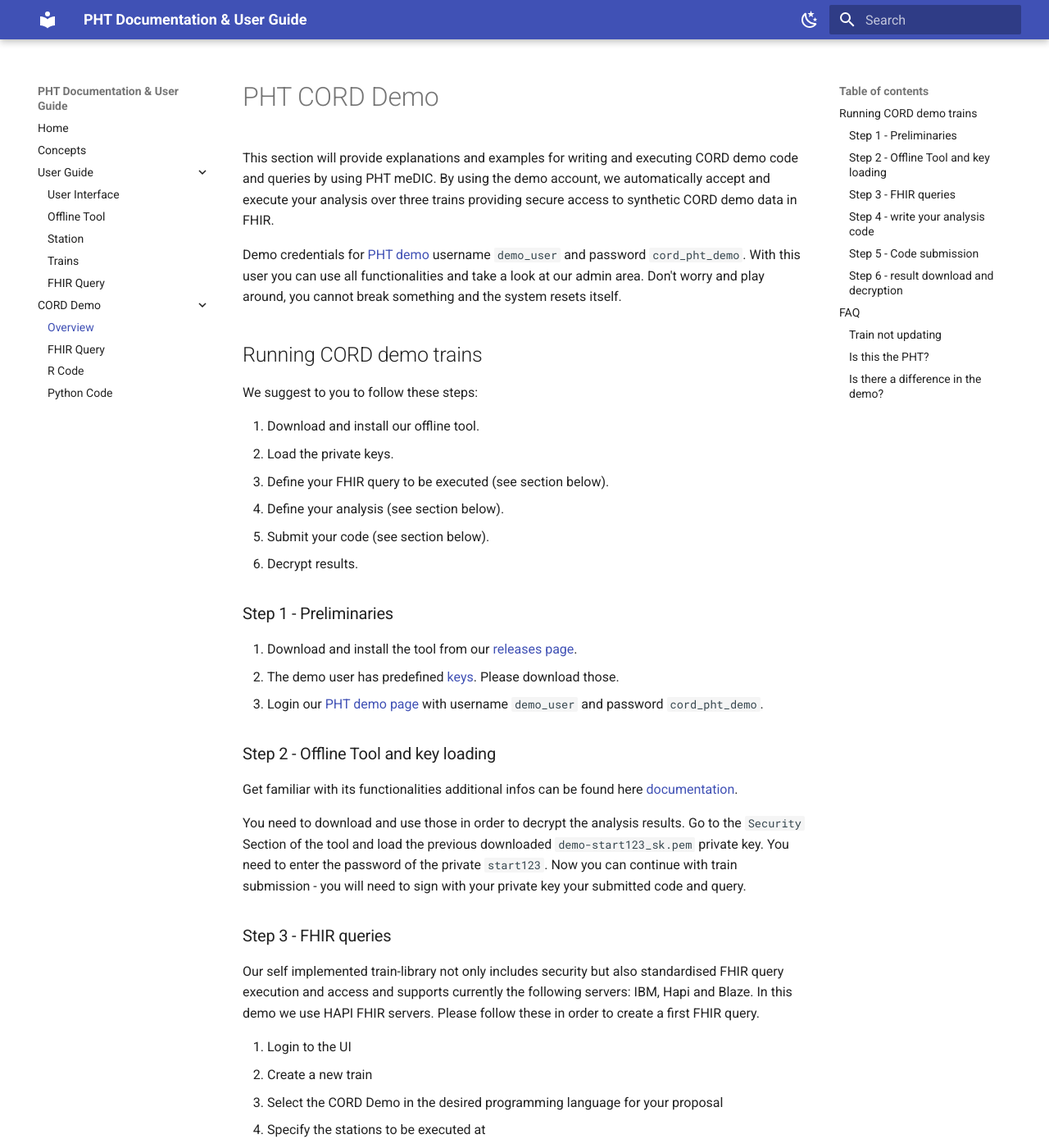
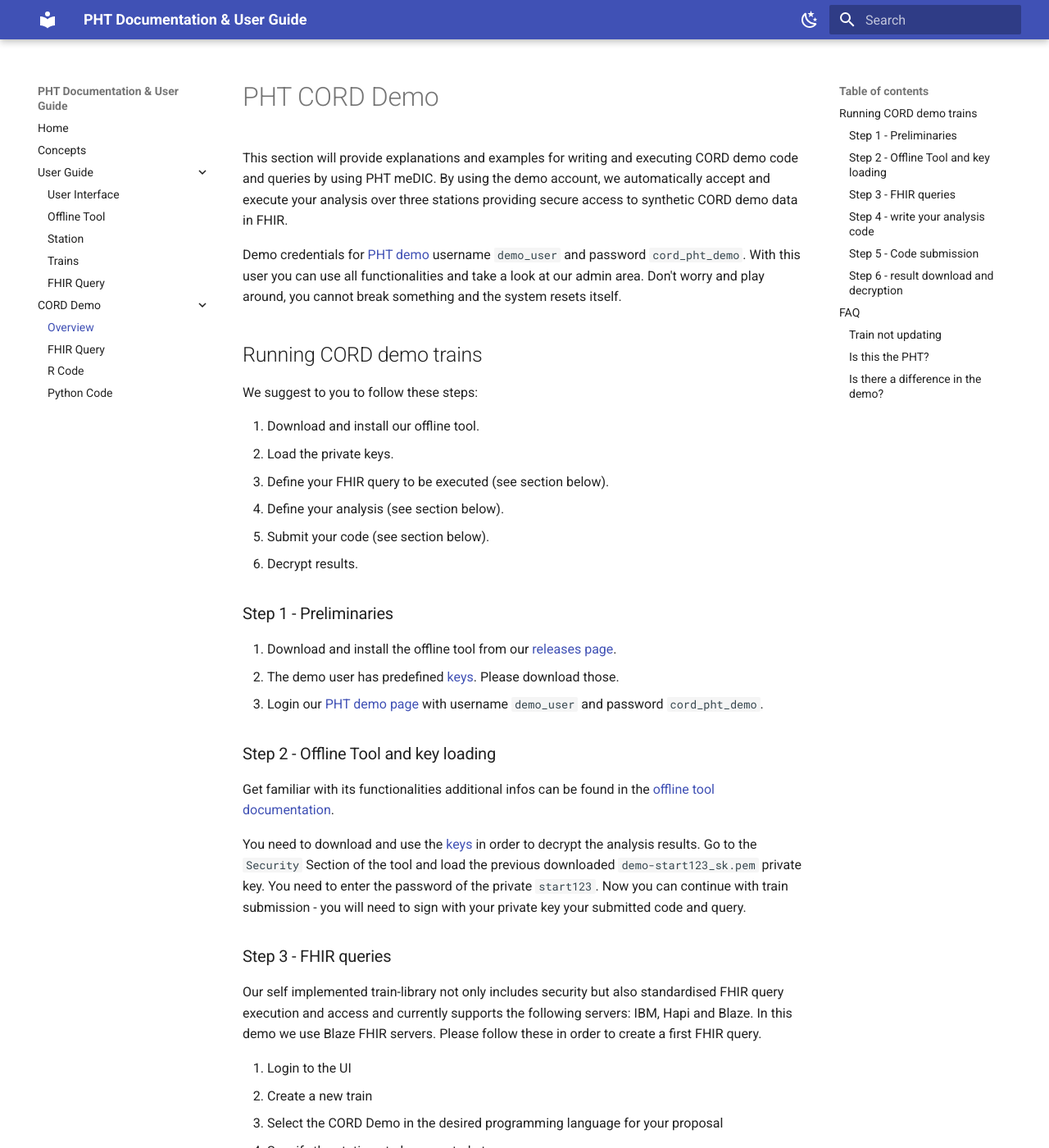
Before and after one commit to PHT-Medic/documentation, an MkDocs documentation site: the page built from docs/cord_demo/cord_demo.md, in a window 1280 px wide and 1400 px high. Shown: the whole window at 82% size. Built offline with MkDocs 1.6.1 and Material for MkDocs 9.7.7, drawn with Linux system fonts in a browser that asks for light colours; some of the changed text lies outside the part shown.

Commit message:
updated internal links

```diff
--- a/docs/cord_demo/cord_demo.md
+++ b/docs/cord_demo/cord_demo.md
@@ -1,9 +1,10 @@
 # PHT CORD Demo
 This section will provide explanations and examples for writing and executing CORD demo code and queries by using PHT meDIC.
-By using the demo account, we automatically accept and execute your analysis over three trains providing secure access to synthetic
+By using the demo account, we automatically accept and execute your analysis over three stations providing secure access to synthetic
 CORD demo data in FHIR.
 
-Demo credentials for [PHT demo](https://demo.personalhealthtrain.de) username ``demo_user`` and password ``cord_pht_demo``. With this user you can use all functionalities and
+Demo credentials for [PHT demo](https://demo.personalhealthtrain.de) username `demo_user` and password `cord_pht_demo`.
+With this user you can use all functionalities and
 take a look at our admin area. Don't worry and play around, you cannot break something and the system resets itself.
 
 ## Running CORD demo trains
@@ -18,23 +19,24 @@ We suggest to you to follow these steps:
 
 
 ### Step 1 - Preliminaries
-1. Download and install the tool from our [releases page](https://github.com/PHT-Medic/offline-tool/releases).
+1. Download and install the offline tool from our [releases page](https://github.com/PHT-Medic/offline-tool/releases).
 2. The demo user has predefined [keys](https://github.com/PHT-Medic/cord-pht-demo/tree/master/cord-demo-keys). Please download those.
-3. Login our [PHT demo page](https://demo.personalhealthtrain.de) with username ``demo_user`` and password ``cord_pht_demo``.
+3. Login our [PHT demo page](https://demo.personalhealthtrain.de) with username `demo_user` and password `cord_pht_demo`.
 
 
 ### Step 2 - Offline Tool and key loading
- Get familiar with its functionalities additional infos can be found here
-[documentation](https://pht-medic.github.io/documentation/offline_tool/).
+ Get familiar with its functionalities additional infos can be found in the
+[offline tool documentation](../user_guide/offline_tool.md).
 
-You need to download and use those in order to decrypt the analysis results.
+You need to download and use the [keys](https://github.com/PHT-Medic/cord-pht-demo/tree/master/cord-demo-keys) in order
+to decrypt the analysis results.
 Go to the `Security` Section of the tool and load the previous downloaded `demo-start123_sk.pem` private key.
-You need to enter the password of the private ``start123``. Now you can continue with train submission - you will need to sign
+You need to enter the password of the private `start123`. Now you can continue with train submission - you will need to sign
 with your private key your submitted code and query.
 
 ### Step 3 - FHIR queries
-Our self implemented train-library not only includes security but also standardised FHIR query execution and access and supports
-currently the following servers: IBM, Hapi and Blaze. In this demo we use HAPI FHIR servers.
+Our self implemented train-library not only includes security but also standardised FHIR query execution and access and
+currently supports the following servers: IBM, Hapi and Blaze. In this demo we use Blaze FHIR servers.
 Please follow these in order to create a first FHIR query.
 
 1. Login to the UI
@@ -74,10 +76,10 @@ Please follow these steps:
 7. Decrypt the files
 8. View or process the results locally
 
-More information regarding result decryption can be read [here](https://pht-medic.github.io/documentation/offline_tool/#decrypt-results).
+More information regarding result decryption can be read [here](../user_guide/offline_tool.md#decrypt-results).
 The decrypted files can be accessed from you explorer or finder locally.
 <br/><br/>
-![Offline Tool decrypted files](images/offline_tool_images/decrypted.png)
+![Offline Tool decrypted files](../images/offline_tool_images/decrypted.png)
 <br/><br/>
 
 ## FAQ
```
Also changed, not shown: other parts of docs/cord_demo/cord_demo.md (+4 -4 lines), docs/cord_demo/cord_fhir.md (+4 -1 lines), docs/cord_demo/cord_python.md (+1 -1 lines).
